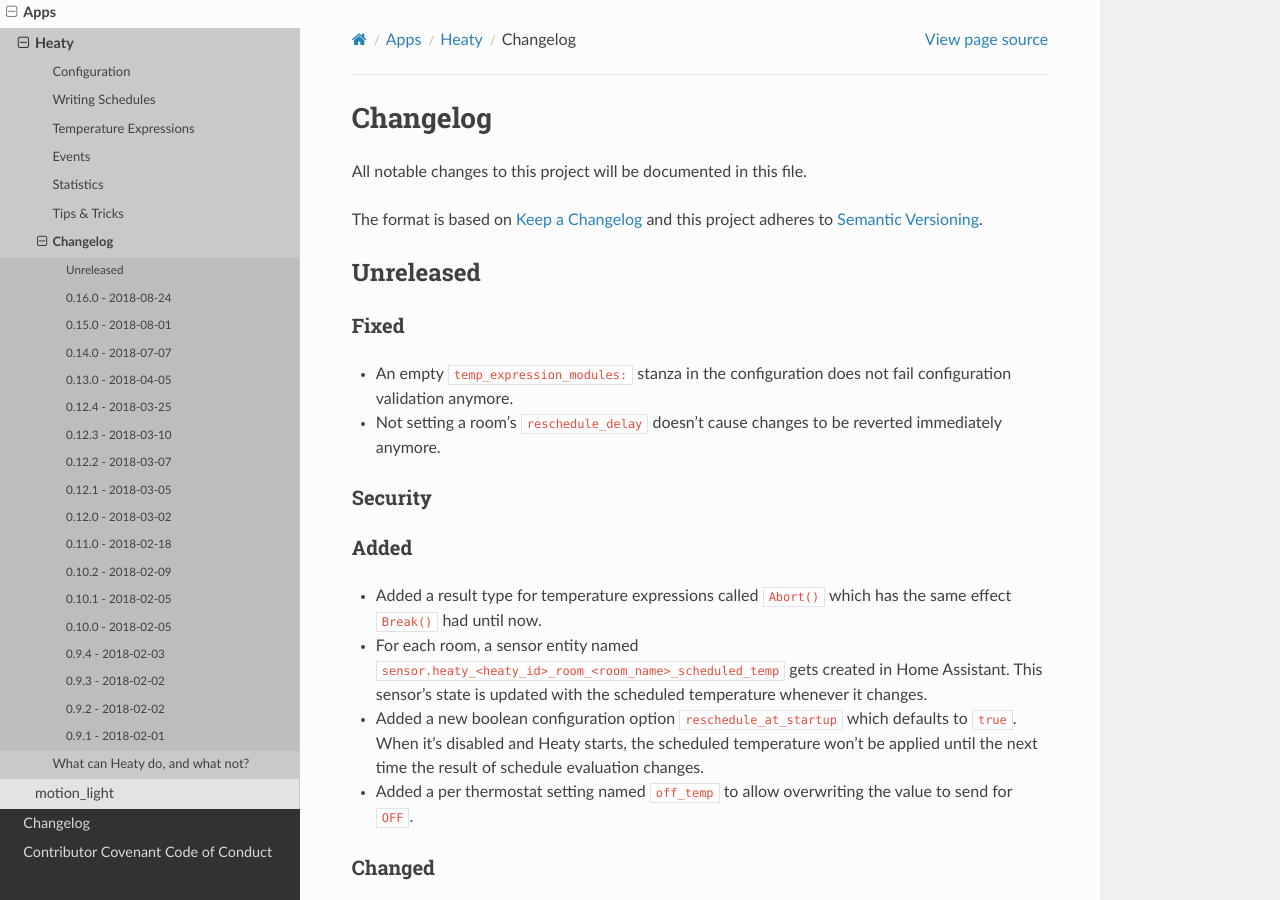
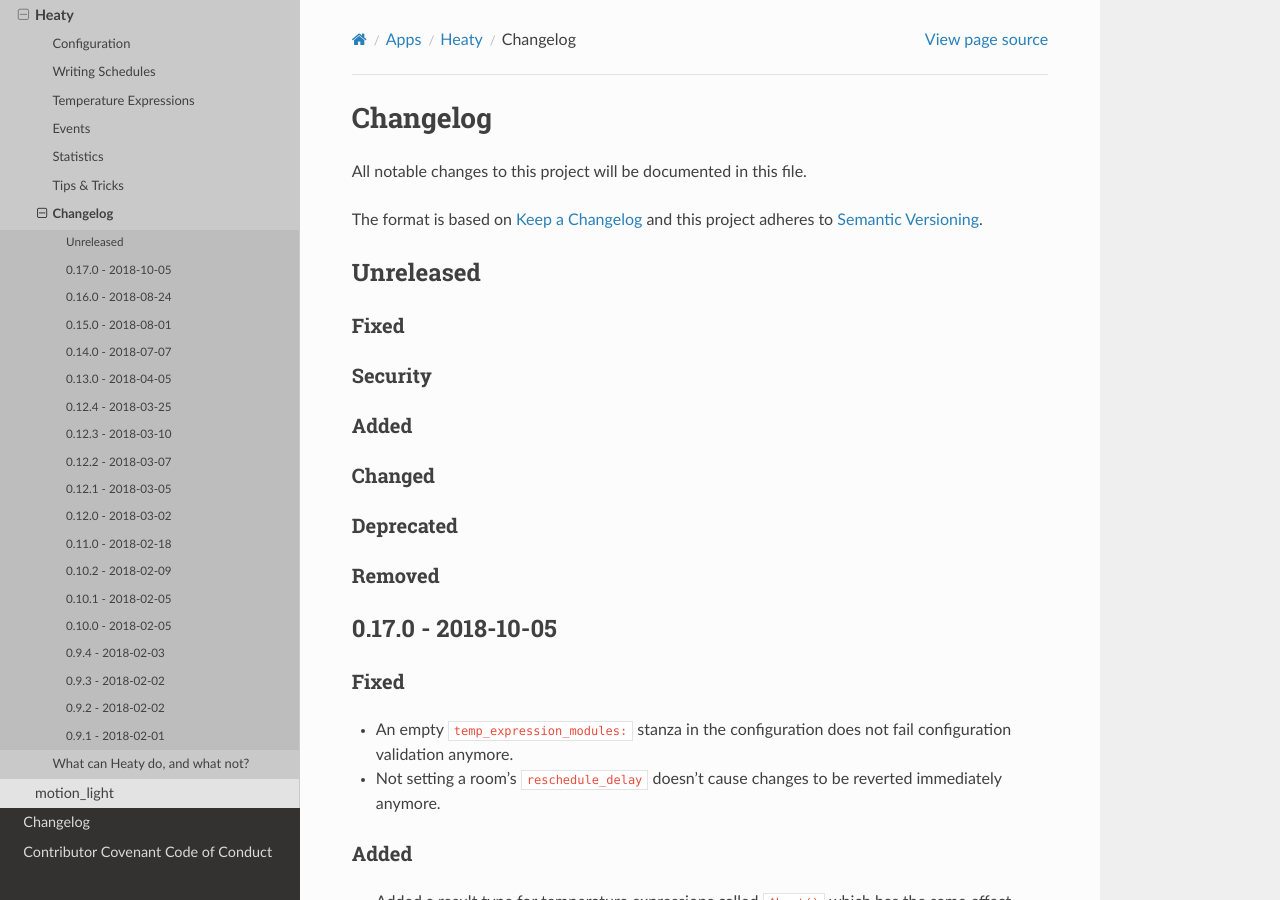
Before and after one commit to bob1de/hass-apps, a Sphinx documentation site: the page built from docs/apps/heaty/CHANGELOG.md, in a window 1280 px wide and 900 px high. Built offline with Sphinx 7.4.7 and the Read the Docs theme 2.0.0, drawn with Linux system fonts in a browser that asks for light colours.

Commit message:
[heaty] Release v0.17.0

```diff
--- a/docs/apps/heaty/CHANGELOG.md
+++ b/docs/apps/heaty/CHANGELOG.md
@@ -9,12 +9,25 @@
 ## Unreleased
 
 ### Fixed
+
+### Security
+
+### Added
+
+### Changed
+
+### Deprecated
+
+### Removed
+
+
+## 0.17.0 - 2018-10-05
+
+### Fixed
 * An empty ``temp_expression_modules:`` stanza in the configuration does
   not fail configuration validation anymore.
 * Not setting a room's ``reschedule_delay`` doesn't cause changes to be
   reverted immediately anymore.
-
-### Security
 
 ### Added
 * Added a result type for temperature expressions called ``Abort()``
```
Also changed, not shown: 1 other file.
